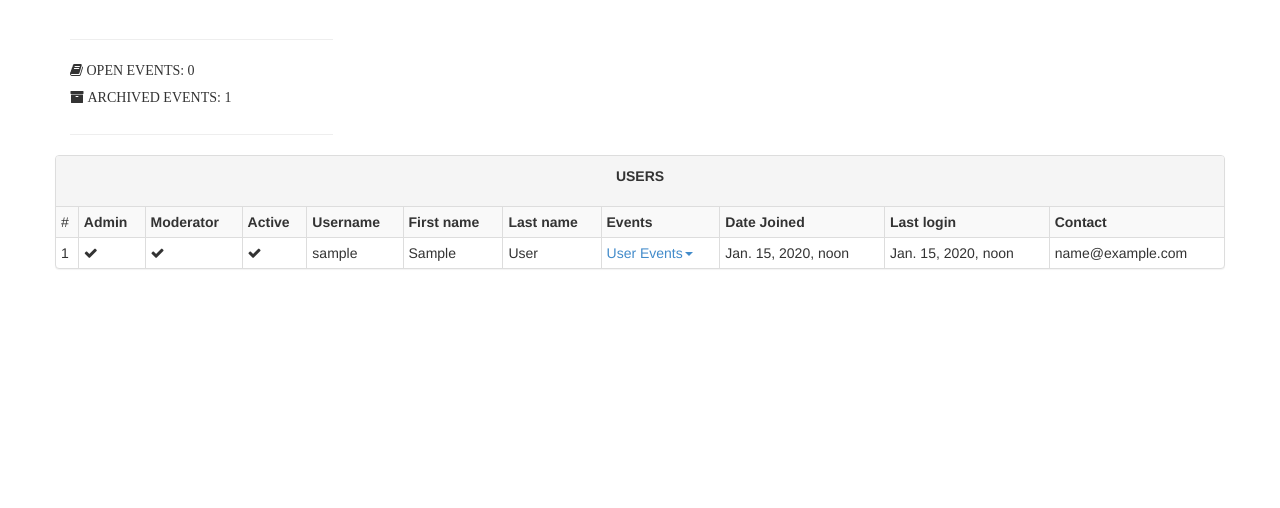
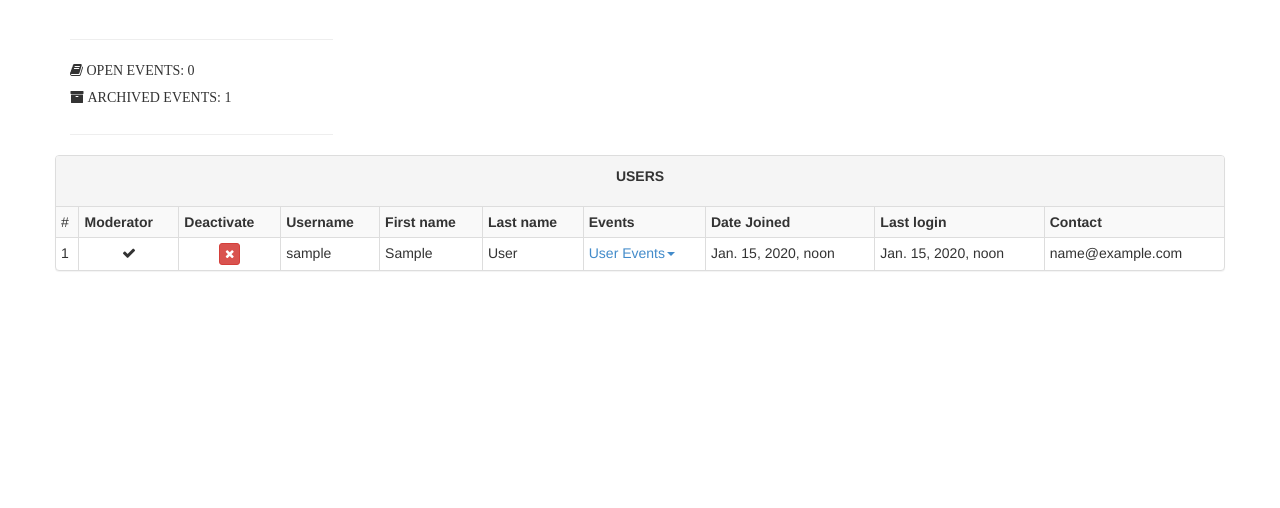
Before and after one commit to papagryllos-productions/jadce, a Django app: page /moderator/ in a window 1280 px wide. Shown: the part 51-559 px from the top of the page. Run offline with Django 3.2, Linux system fonts and the light colour scheme; a user stored in the database is signed in; tables that the repository leaves empty hold one stand-in row (values such as "Sample post"); parts of the project's set-up code (start-up, migrations or seed data) failed here and were passed over; some libraries are stand-ins or nearby versions.

Commit message:
Implement user (de)activation from moderator panel
- more security with @login_required and is_superuser checks
- remove "admin" from table

```diff
--- a/area51/templates/area51/moderator.html
+++ b/area51/templates/area51/moderator.html
@@ -19,9 +19,8 @@
             <table class="table table-striped table-bordered table-condensed">
                 <tr>
                     <td>#</td>
-                    <td><strong>Admin</strong></td>
                     <td><strong>Moderator</strong></td>
-                    <td><strong>Active</strong></td>
+                    <td><strong>Deactivate</strong></td>
                     <td><strong>Username</strong></td>
                     <td><strong>First name</strong></td>
                     <td><strong>Last name</strong></td>
@@ -33,20 +32,33 @@
                 {% for user in users %}
                 <tr>
                     <td>{{ user.id }}</td>
-                    {% if user.is_staff %}
-                    <td><i class="fa fa-check"></i></td>
+                    {% if user.is_superuser %}
+                    <td align="center"><i class="fa fa-check"></i></td>
                     {% else %}
-                    <td><i class="fa fa-times"></i></td>
-                    {% endif %}
-                    {% if user.is_superuser %}
-                    <td><i class="fa fa-check"></i></td>
-                    {% else %}
-                    <td><i class="fa fa-times"></i></td>
+                    <td href="#" align="center">
+                        <a align="right" href="/api/panel/?pk={{ user.id }}&name=is_superuser">
+                            <button type="button" class="btn btn-xs btn-success">
+                                <i class="fa fa-check"></i>
+                            </button>
+                        </a>
+                    </td>
                     {% endif %}
                     {% if user.is_active %}
-                    <td href="#" class="user_id" data-pk={{ user.id }}><i class="fa fa-check"></i></td>
+                    <td href="#" align="center">
+                        <a align="right" href="/api/panel/?pk={{ user.id }}&name=is_active">
+                            <button type="button" class="btn btn-xs btn-danger">
+                                <i class="fa fa-times"></i>
+                            </button>
+                        </a>
+                    </td>
                     {% else %}
-                    <td href="#" class="user_id" data-pk={{ user.id }}><i class="fa fa-times"></i></td>
+                    <td href="#" align="center">
+                        <a align="right" href="/api/panel/?pk={{ user.id }}&name=is_active">
+                            <button type="button" class="btn btn-xs btn-success">
+                                <i class="fa fa-check"></i>
+                            </button>
+                        </a>
+                    </td>
                     {% endif %}
                     <td href="#" class="username" data-pk={{ user.id }}>{{ user.username }}</td>
                     <td href="#" class="first_name" data-pk={{ user.id }}>{{ user.first_name }}</td>
@@ -97,12 +109,6 @@ $(window).load(function() {
             name: 'last_name',
             url: '/api/panel/',
         });
-
-        $('.user_id').editable({
-            type: 'text',
-            name: 'is_active',
-            url: '/api/panel/',
-        });
 });
 </script>
 {% endblock %}
--- a/area51/views.py
+++ b/area51/views.py
@@ -250,8 +250,11 @@ def homelogin(request):
         password = request.POST['password']
         user = authenticate(username=username, password=password)
         if user is not None:
-            login(request, user)
-            return HttpResponseRedirect('/')
+            if user.is_active:
+                login(request, user)
+                return HttpResponseRedirect('/')
+            else:
+                return HttpResponse("User is deactivated. Please contact the administrator.")
         else:
             raise Http404
     else:
@@ -274,6 +277,10 @@ def homelogout(request):
 # moderator view
 @login_required
 def mod(request):
+    # Only moderators allowed
+    if not request.user.is_superuser:
+        return HttpResponseRedirect('/')
+
     all_events = M.Event.objects.all()
     users = M.User.objects.all()
     count_all = len(all_events)
@@ -284,18 +291,37 @@ def mod(request):
 
 # POST view for moderator panel
 @csrf_exempt
+@login_required
 def panel(request):
+    # Only moderators allowed
+    if not request.user.is_superuser:
+        return HttpResponse('505 Forbidden. User is not a moderator.')
+
     if request.method == "POST":
-        user = M.User.objects.get(pk=request.POST['pk'])
-        if request.POST['name'] == 'first_name':
-            user.first_name = request.POST['value']
-        if request.POST['name'] == 'last_name':
-            user.last_name = request.POST['value']
-        if request.POST['name'] == 'username':
-            user.username = request.POST['value']
-        if request.POST['name'] == 'is_active':
-            user.is_active = request.POST['value']
-        user.save()
-        return HttpResponse('User Updated')
+        if 'pk' in request.POST:
+            user = M.User.objects.get(pk=request.POST['pk'])
+            if 'name' in request.POST:
+                if request.POST['name'] == 'first_name':
+                    user.first_name = request.POST['value']
+                elif request.POST['name'] == 'last_name':
+                    user.last_name = request.POST['value']
+                elif request.POST['name'] == 'username':
+                    user.username = request.POST['value']
+                user.save()
+                return HttpResponseRedirect('/moderator/')
+            else:
+                return HttpResponse('Wrong my friend')
+        else:
+            return HttpResponse('No user given')
     else:
-        return HttpResponse('Post Only')
+        # Hack around get requests, so we wouldn't need an extra view
+        user = M.User.objects.get(pk=request.GET['pk'])
+        if 'name' in request.GET:
+            if request.GET['name'] == 'is_active':
+                user.is_active = not user.is_active
+            if request.GET['name'] == 'is_superuser':
+                user.is_superuser = not user.is_superuser
+            user.save()
+            return HttpResponseRedirect('/moderator/')
+        else:
+            return HttpResponse('Wrong my friend')
```
